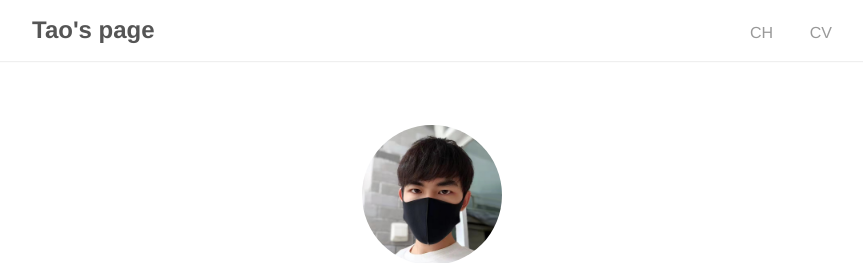
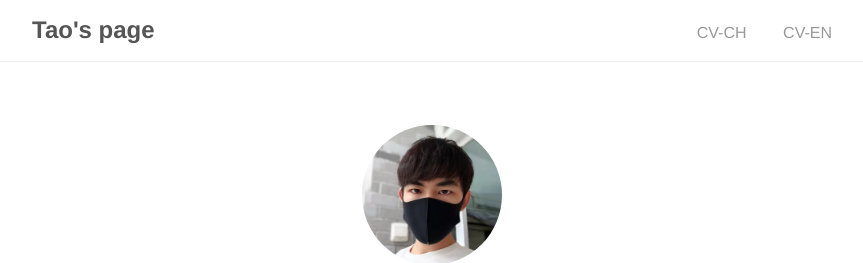
Before and after one commit to taovv/taovv.github.io, a Jekyll site: the page built from index.md, in a window 1280 px wide and 900 px high. Shown: the top 263 px of the window, without its empty margins (208-1071 px from the left). Built offline with Jekyll 4.4.1, drawn with Linux system fonts in a browser that asks for light colours.

```diff
--- a/_layouts/base.html
+++ b/_layouts/base.html
@@ -10,8 +10,8 @@
           <h2 class="nav-title">{{ site.title }}</h2>
         </a>
         <ul>
-          <li><a href="#">CH</a></li>
-          <li><a href="{{site.author.cv}}">CV</a></li>
+          <li><a href="{{site.author.cv-ch}}">CV-CH</a></li>
+          <li><a href="{{site.author.cv}}">CV-EN</a></li>
 <!--          <li><a href="{{ '/portfolio' | prepend: site.baseurl }}/">Putty</a></li>-->
         </ul>
     </div>
```
